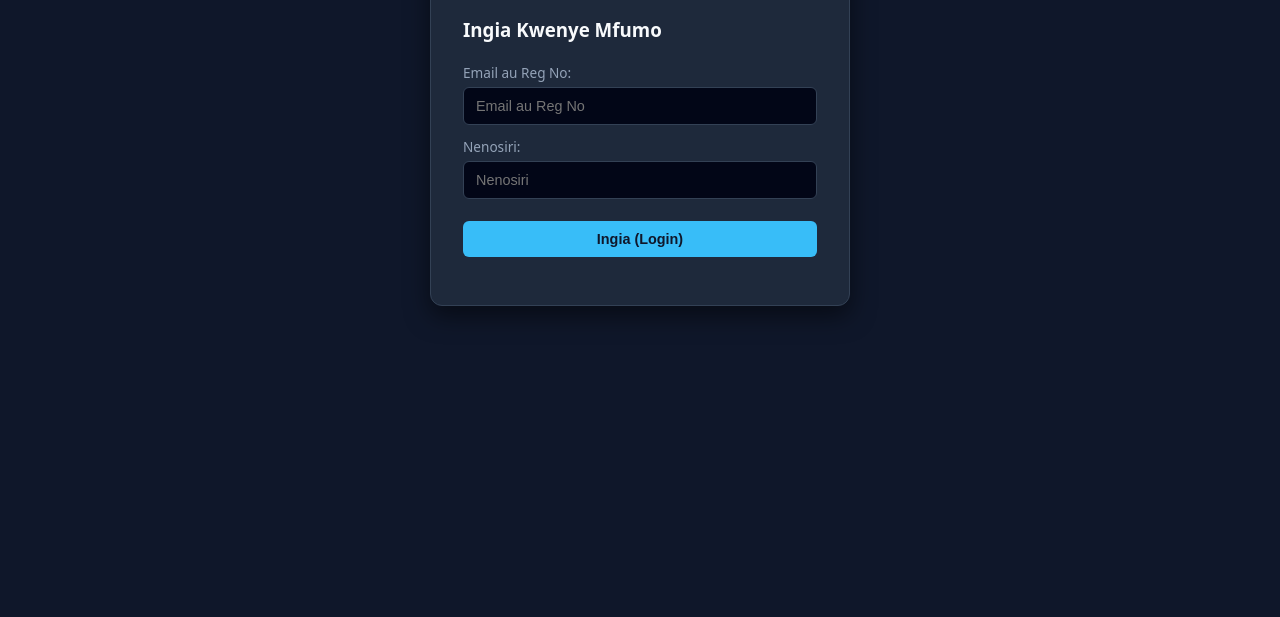
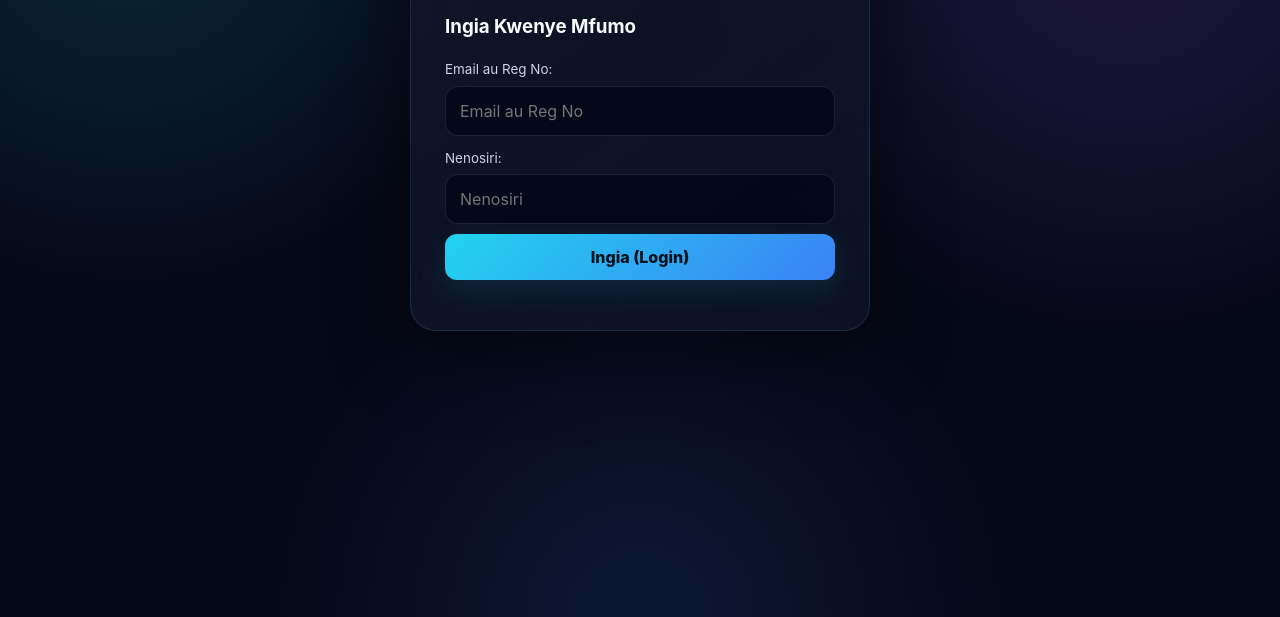
Before and after one commit to tccgproject6-lab/TCC-PROJECTHUB, a website: page login.html in a window 1280 px wide. Shown: the part 183-800 px from the top of the page. Drawn offline with nearby package versions, Linux system fonts and the light colour scheme.

Commit message:
Add files via upload

```diff
--- a/css/style.css
+++ b/css/style.css
@@ -1,143 +1,75 @@
-/* css/style.css */
 
-/* Global Variables & Colors */
-:root {
-    --bg-dark: #0f172a;
-    --card-bg: #1e293b;
-    --accent: #38bdf8;
-    --accent-hover: #0284c7;
-    --text-white: #f8fafc;
-    --text-muted: #94a3b8;
-    --border-color: #334155;
-    --danger: #ef4444;
-    --success: #10b981;
-    --warning: #f59e0b;
+:root{
+  --bg:#050816;--panel:rgba(15,23,42,.74);--panel-strong:rgba(15,23,42,.92);
+  --line:rgba(148,163,184,.16);--text:#f8fafc;--muted:#94a3b8;
+  --cyan:#22d3ee;--blue:#3b82f6;--violet:#8b5cf6;--green:#10b981;--red:#ef4444;
+  --shadow:0 24px 80px rgba(0,0,0,.42);
 }
+*{box-sizing:border-box}
+html,body{min-height:100%;margin:0}
+body{
+  color:var(--text);
+  font-family:Inter,ui-sans-serif,system-ui,-apple-system,BlinkMacSystemFont,"Segoe UI",sans-serif;
+  background:
+    radial-gradient(circle at 10% 10%,rgba(34,211,238,.16),transparent 30%),
+    radial-gradient(circle at 88% 14%,rgba(139,92,246,.19),transparent 32%),
+    radial-gradient(circle at 50% 100%,rgba(59,130,246,.13),transparent 38%),
+    #050816;
+  line-height:1.5;
+}
+body::before{content:"";position:fixed;inset:0;pointer-events:none;opacity:.16;background-image:linear-gradient(rgba(255,255,255,.04) 1px,transparent 1px),linear-gradient(90deg,rgba(255,255,255,.04) 1px,transparent 1px);background-size:44px 44px;mask-image:linear-gradient(to bottom,#000,transparent)}
+button,input,textarea{font:inherit}
+button{border:0}
+input,textarea,select{
+  width:100%;padding:12px 14px;border-radius:13px;border:1px solid var(--line);
+  background:rgba(2,6,23,.72);color:var(--text);outline:none;transition:.2s;
+}
+input:focus,textarea:focus,select:focus{border-color:rgba(34,211,238,.7);box-shadow:0 0 0 4px rgba(34,211,238,.09)}
+label{display:block;color:#cbd5e1;font-size:.84rem;margin:12px 0 6px}
+button{padding:11px 16px;border-radius:12px;background:linear-gradient(135deg,var(--cyan),var(--blue));color:#03111b;font-weight:800;cursor:pointer;box-shadow:0 10px 30px rgba(34,211,238,.12);transition:transform .18s,filter .18s}
+button:hover{transform:translateY(-1px);filter:brightness(1.08)}
+button:disabled{opacity:.55;cursor:not-allowed;transform:none}
+.card{
+  width:min(94%,460px);margin:7vh auto;padding:34px;border:1px solid var(--line);
+  border-radius:26px;background:linear-gradient(145deg,rgba(15,23,42,.88),rgba(15,23,42,.64));
+  backdrop-filter:blur(24px);box-shadow:var(--shadow);position:relative;overflow:hidden
+}
+.card::after{content:"";position:absolute;width:180px;height:180px;border-radius:50%;right:-90px;top:-90px;background:rgba(34,211,238,.13);filter:blur(5px)}
+.card h2{font-size:2rem;letter-spacing:-.04em}
+.text-muted,.brand-subtitle{color:var(--muted)}
+table{width:100%;border-collapse:collapse}
+th,td{padding:12px;border-bottom:1px solid var(--line);text-align:left}
+th{color:#67e8f9;background:rgba(2,6,23,.42)}
+.badge{padding:4px 9px;border-radius:999px;font-size:.72rem;font-weight:800}
+.badge-success{background:rgba(16,185,129,.14);color:#6ee7b7}.badge-warning{background:rgba(245,158,11,.14);color:#fbbf24}
+.btn-danger{background:linear-gradient(135deg,#fb7185,#dc2626)!important;color:white!important}
+.btn-success{background:linear-gradient(135deg,#34d399,#059669)!important;color:white!important}
+.btn-warning{background:linear-gradient(135deg,#fbbf24,#f59e0b)!important;color:#111827!important}
 
-/* Base Styles */
-* {
-    box-sizing: border-box;
+.top-nav{
+  min-height:68px;padding:12px 20px;display:flex;justify-content:space-between;align-items:center;
+  background:rgba(2,6,23,.68);border-bottom:1px solid var(--line);backdrop-filter:blur(20px);z-index:5
 }
-
-body {
-    background-color: var(--bg-dark);
-    color: var(--text-white);
-    font-family: system-ui, -apple-system, BlinkMacSystemFont, 'Segoe UI', Roboto, Oxygen, Ubuntu, Cantarell, sans-serif;
-    margin: 0;
-    padding: 0;
-    line-height: 1.5;
-}
-
-/* Forms & Inputs */
-input, textarea, select {
-    width: 100%;
-    padding: 10px 12px;
-    background: #020617;
-    border: 1px solid var(--border-color);
-    color: var(--text-white);
-    margin-bottom: 12px;
-    border-radius: 6px;
-    outline: none;
-    font-size: 0.9rem;
-    transition: border-color 0.2s ease-in-out;
-}
-
-input:focus, textarea:focus, select:focus {
-    border-color: var(--accent);
-}
-
-label {
-    display: block;
-    margin-bottom: 4px;
-    font-size: 0.85rem;
-    color: var(--text-muted);
-}
-
-/* Buttons Base */
-button {
-    display: inline-flex;
-    align-items: center;
-    justify-content: center;
-    padding: 10px 16px;
-    background: var(--accent);
-    color: #0f172a;
-    border: none;
-    border-radius: 6px;
-    font-weight: 600;
-    font-size: 0.9rem;
-    cursor: pointer;
-    transition: background-color 0.2s ease-in-out, opacity 0.2s ease-in-out;
-}
-
-button:hover {
-    opacity: 0.9;
-}
-
-button:disabled {
-    opacity: 0.6;
-    cursor: not-allowed;
-}
-
-/* Cards (Inatumika kwenye Login & Auth Containers) */
-.card {
-    background: var(--card-bg);
-    padding: 2rem;
-    border-radius: 12px;
-    border: 1px solid var(--border-color);
-    width: 90%;
-    max-width: 420px;
-    margin: 80px auto;
-    box-shadow: 0 10px 25px rgba(0, 0, 0, 0.5);
-}
-
-/* Tables Styling */
-table {
-    width: 100%;
-    border-collapse: collapse;
-    margin-top: 10px;
-}
-
-th, td {
-    padding: 10px;
-    text-align: left;
-    border-bottom: 1px solid var(--border-color);
-    font-size: 0.9rem;
-}
-
-th {
-    background: #0f172a;
-    color: var(--accent);
-}
-
-/* Utility Classes */
-.text-muted {
-    color: var(--text-muted);
-}
-
-.text-accent {
-    color: var(--accent);
-}
-
-.btn-danger {
-    background: var(--danger);
-    color: var(--text-white);
-}
-
-.btn-success {
-    background: var(--success);
-    color: var(--text-white);
-}
-
-.btn-warning {
-    background: var(--warning);
-    color: #0f172a;
-}
-
-code {
-    background: #090d16;
-    color: var(--accent);
-    padding: 2px 6px;
-    border-radius: 4px;
-    font-family: 'Fira Code', monospace;
-    font-size: 0.85em;
-}
+.top-nav h3{font-size:1.08rem;letter-spacing:-.02em}.brand-subtitle{display:block;font-size:.67rem;letter-spacing:.12em;text-transform:uppercase}
+.user-info{display:flex;align-items:center;gap:10px}.user-badge{padding:8px 12px;border-radius:999px;background:rgba(34,211,238,.08);border:1px solid rgba(34,211,238,.2);color:#67e8f9;font-size:.8rem}
+.workspace{display:grid;grid-template-columns:minmax(0,1fr) minmax(360px,.9fr);height:calc(100vh - 68px);min-height:600px}
+.editor-section,.collab-section{min-width:0;padding:16px;background:rgba(2,6,23,.32)}
+.editor-section{border-right:1px solid var(--line);display:flex;flex-direction:column;gap:12px}
+.toolbar{display:flex;gap:9px;flex-wrap:wrap}.toolbar button{font-size:.78rem;padding:9px 13px}
+textarea#codeEditor{flex:1;min-height:240px;resize:none;background:rgba(2,6,23,.82);color:#67e8f9;font-family:"Fira Code","Courier New",monospace;font-size:.9rem;line-height:1.55}
+iframe#previewFrame{height:34%;min-height:150px;background:#fff;border:1px solid var(--line);border-radius:14px}
+.collab-section{background:rgba(15,23,42,.46);display:flex;flex-direction:column}
+.tabs{display:flex;padding:5px;border:1px solid var(--line);background:rgba(2,6,23,.55);border-radius:15px}
+.tab-btn{flex:1;padding:11px;background:transparent;color:var(--muted);box-shadow:none;border-radius:11px}
+.tab-btn.active{color:#67e8f9;background:rgba(34,211,238,.08)}
+.tab-content{display:none;flex:1;flex-direction:column;padding:14px 0;overflow:hidden}.tab-content.active{display:flex}
+.chat-box{flex:1;overflow-y:auto;background:rgba(2,6,23,.58);border:1px solid var(--line);border-radius:16px;padding:14px;display:flex;flex-direction:column;gap:10px;margin-bottom:10px}
+.chat-bubble{max-width:82%;padding:10px 13px;border-radius:16px;font-size:.9rem}.chat-bubble.mine{align-self:flex-end;background:linear-gradient(135deg,#0891b2,#2563eb)}.chat-bubble.others{align-self:flex-start;background:rgba(51,65,85,.8);border:1px solid var(--line)}
+.chat-sender{font-size:.72rem;color:#bae6fd;margin-bottom:3px;font-weight:800}.chat-input-area{display:flex;gap:9px}
+#jitsiContainer{width:100%;height:100%;background:#000;border-radius:16px;overflow:hidden;border:1px solid var(--line)}
+.admin-container{max-width:1180px;margin:32px auto;padding:20px}.header-bar{display:flex;justify-content:space-between;align-items:center;gap:15px;padding:18px 20px;border-radius:20px;background:rgba(15,23,42,.72);border:1px solid var(--line);backdrop-filter:blur(20px);margin-bottom:20px;box-shadow:var(--shadow)}
+.grid-2{display:grid;grid-template-columns:minmax(300px,.75fr) minmax(0,1.6fr);gap:18px}
+.admin-card{background:rgba(15,23,42,.7);padding:22px;border-radius:20px;border:1px solid var(--line);box-shadow:0 15px 50px rgba(0,0,0,.22)}
+.btn-nav{display:inline-flex;align-items:center;justify-content:center;background:rgba(34,211,238,.12);color:#67e8f9;padding:9px 13px;text-decoration:none;border:1px solid rgba(34,211,238,.2);border-radius:11px;font-weight:800;font-size:.8rem}
+@media(max-width:900px){.workspace{grid-template-columns:1fr;height:auto;min-height:calc(100vh - 68px)}.editor-section{min-height:620px;border-right:0;border-bottom:1px solid var(--line)}.collab-section{min-height:650px}.grid-2{grid-template-columns:1fr}}
+@media(max-width:600px){.top-nav{align-items:flex-start;gap:8px}.user-badge{display:none}.admin-container{padding:10px;margin:12px auto}.header-bar{align-items:flex-start;flex-direction:column}.card{padding:25px;margin-top:4vh}.workspace{display:block}.editor-section{min-height:680px}.collab-section{min-height:700px}}
```
